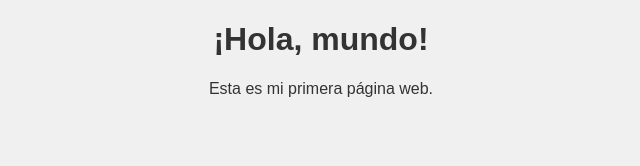
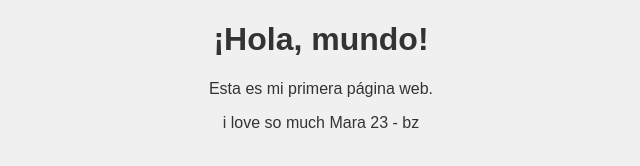
Before and after one commit to brandez11/github.io, a plain HTML site: page index.html in a window 1280 px wide. Shown: the whole page, without its empty margins (319-959 px from the left). Drawn offline with Linux system fonts and the light colour scheme.

Commit message:
Update index.html

```diff
--- a/index.html
+++ b/index.html
@@ -9,5 +9,7 @@
 <body>
   <h1>¡Hola, mundo!</h1>
   <p>Esta es mi primera página web.</p>
+  <p> i love so much Mara 23 - bz</p>
 </body>
+
 </html>
```
